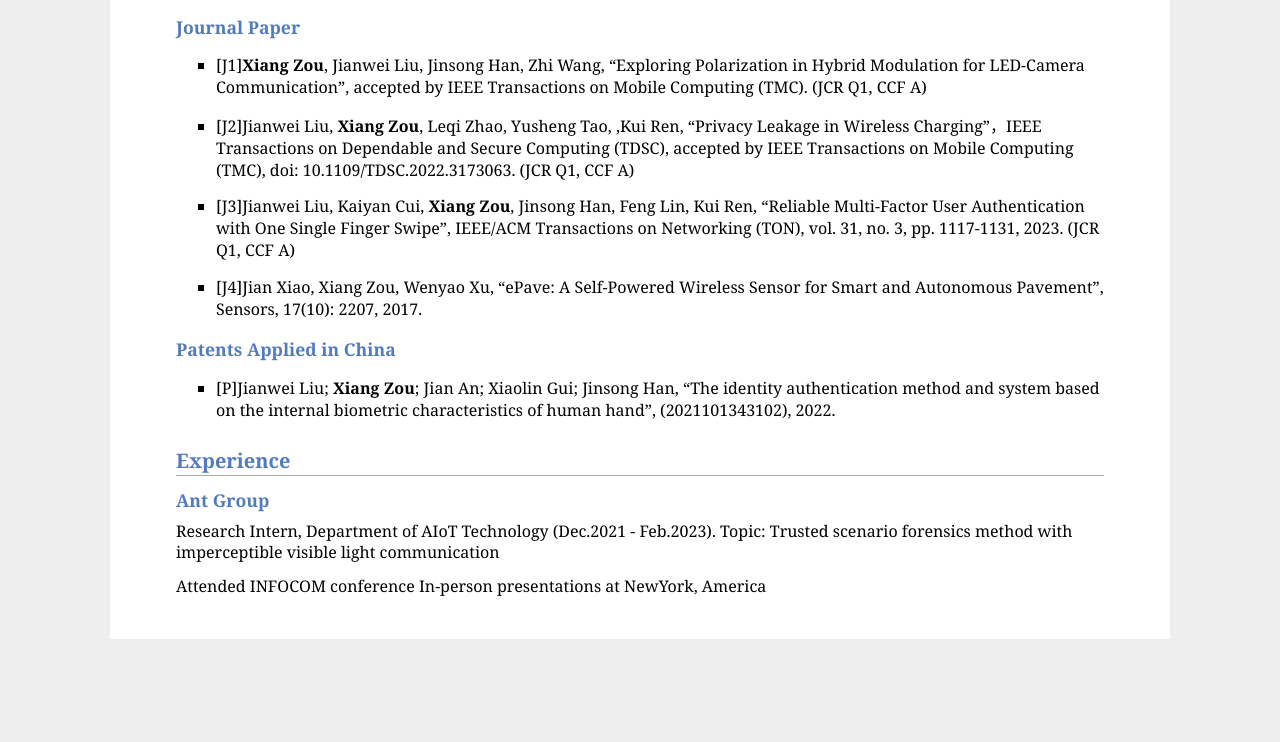
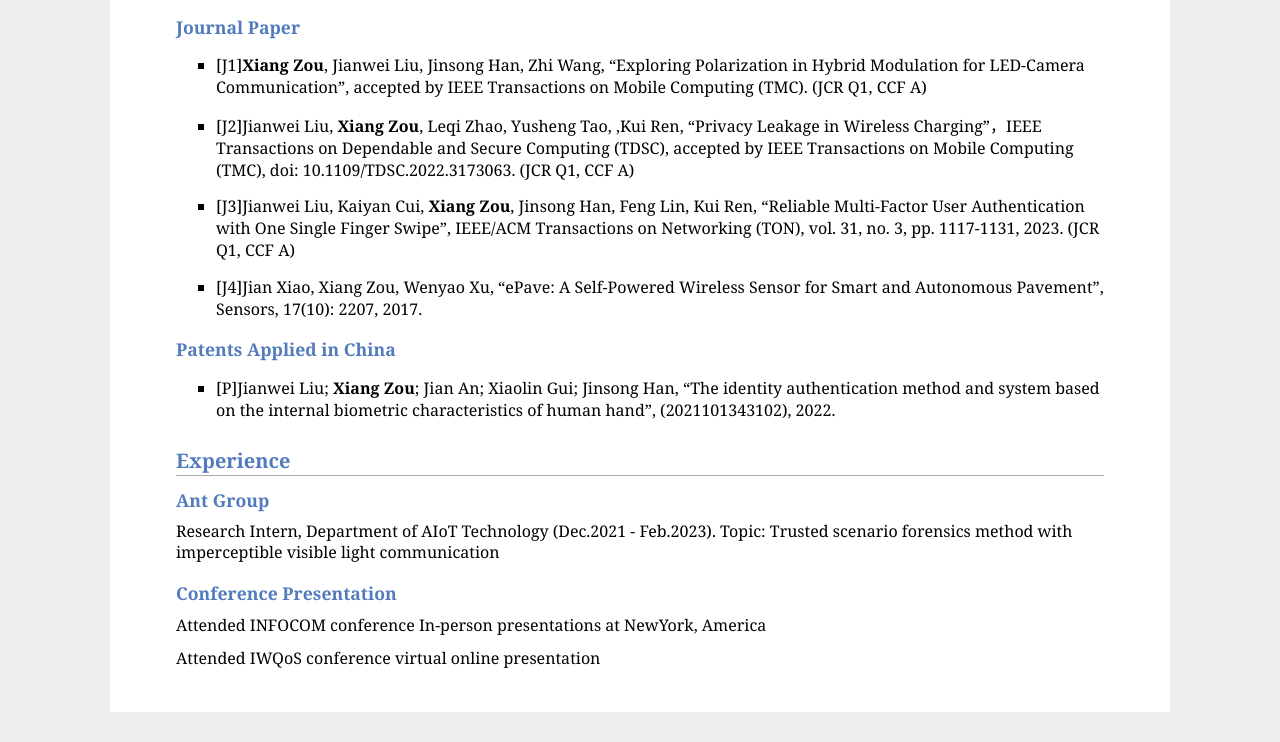
Before and after one commit to ZouXiang2019/ZouXiang2019.github.io, a plain HTML site: page index.html in a window 1280 px wide. Shown: the part 899-1641 px from the top of the page. Before the commit the page ends 1568 px from the top, so only its background shows below. Drawn offline with Linux system fonts and the light colour scheme.

Commit message:
Update index.html

```diff
--- a/index.html
+++ b/index.html
@@ -52,7 +52,9 @@
 <h2>Experience</h2>
 <h3>Ant Group</h3>
     <p>Research Intern, Department of AIoT Technology (Dec.2021 - Feb.2023). Topic: Trusted scenario forensics method with imperceptible visible light communication</p>
+<h3>Conference Presentation</h3>
     <p>Attended INFOCOM conference In-person presentations at NewYork, America</p>
+    <p>Attended IWQoS conference virtual online presentation</p>
 
 </div>
 </body>
```
